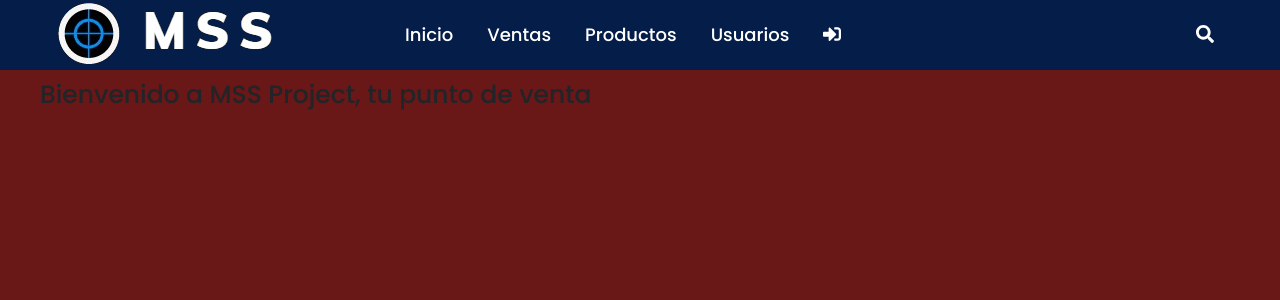
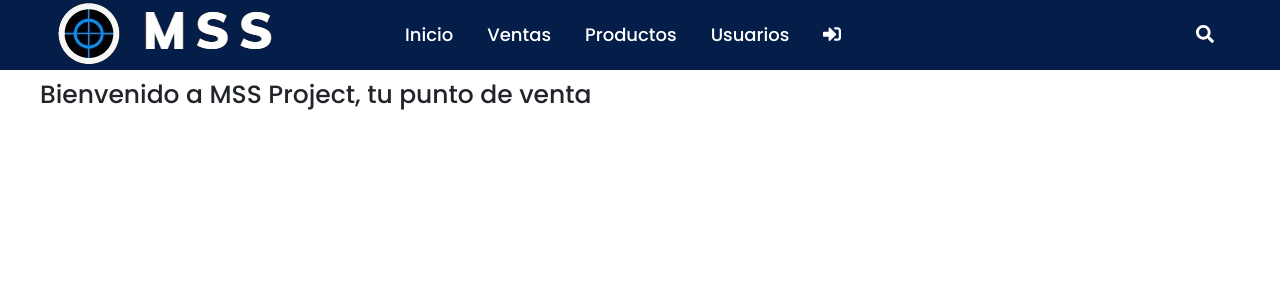
Before and after one commit to Juliocg2021/MSS-Project, a React (Create React App) app: page / in a window 1280 px wide. Shown: the top 300 px of the page. Built offline with nearby package versions, Linux system fonts and the light colour scheme.

Commit message:
Ajuste color fondo

```diff
--- a/src/components/login/Login.css
+++ b/src/components/login/Login.css
@@ -4,10 +4,6 @@
   padding: 0;
   box-sizing: border-box;
   font-family: "Poppins", sans-serif;
-}
-
-body{
-  background: #691717;
 }
 
 .contenedor-login{
--- a/src/components/login/Login.js
+++ b/src/components/login/Login.js
@@ -3,8 +3,6 @@ import { Link } from 'react-router-dom'
 
 import logoLogin from '../img/logologin.png'
 import './Login.css'
-
-
 
 export default class Login extends Component {
     render() {
```
